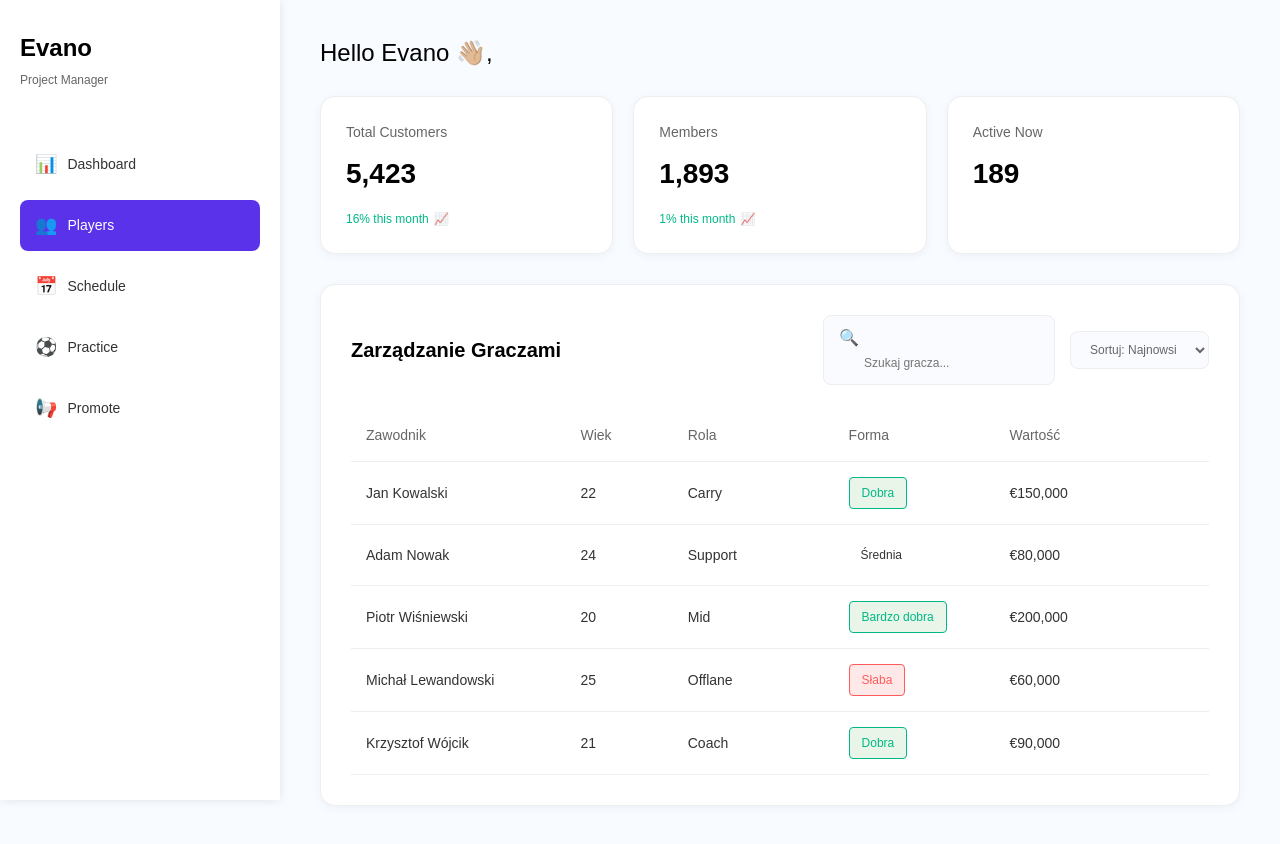
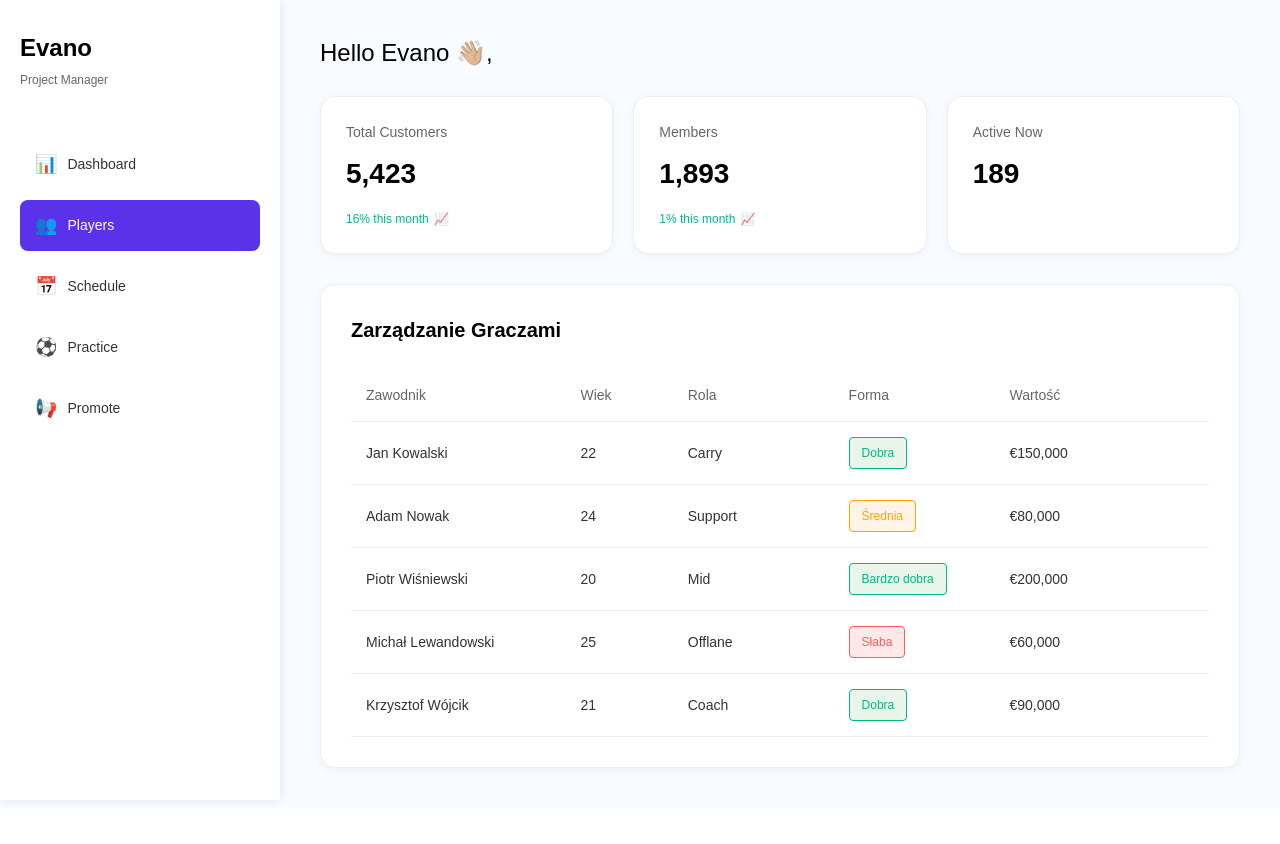
Before and after one commit to lilcodeine/esport-manager, a React (Vite) app: page / in a window 1280 px wide. After the commit the page ends 808 px from the top, so only its background shows below. Built offline with nearby package versions, Linux system fonts and the light colour scheme.

Commit message:
Remove search bar and add yellow color for average form

```diff
--- a/src/App.css
+++ b/src/App.css
@@ -242,6 +242,12 @@ body {
   border: 1px solid #FF5B5B;
 }
 
+.status.average {
+  background: #fff4e6;
+  color: #FFA500;
+  border: 1px solid #FFA500;
+}
+
 /* Paginacja */
 .pagination {
   display: flex;
--- a/src/components/CustomerTable.jsx
+++ b/src/components/CustomerTable.jsx
@@ -39,21 +39,17 @@ const CustomerTable = () => {
     }
   ];
 
+  const getStatusClass = (form) => {
+    if (form.toLowerCase().includes('bardzo dobra') || form.toLowerCase().includes('dobra')) return 'active';
+    if (form.toLowerCase().includes('średnia')) return 'average';
+    if (form.toLowerCase().includes('słaba')) return 'inactive';
+    return '';
+  };
+
   return (
     <div className="table-container">
       <div className="table-header">
         <h2 className="table-title">Zarządzanie Graczami</h2>
-        <div className="table-controls">
-          <div className="search-box">
-            <span>🔍</span>
-            <input type="text" placeholder="Szukaj gracza..." />
-          </div>
-          <select className="sort-dropdown">
-            <option>Sortuj: Najnowsi</option>
-            <option>Sortuj: Wartość</option>
-            <option>Sortuj: Forma</option>
-          </select>
-        </div>
       </div>
 
       <table className="customer-table">
@@ -73,7 +69,7 @@ const CustomerTable = () => {
               <td>{player.age}</td>
               <td>{player.role}</td>
               <td>
-                <span className={`status ${player.form.toLowerCase().includes('dobra') ? 'active' : player.form.toLowerCase().includes('słaba') ? 'inactive' : ''}`}>
+                <span className={`status ${getStatusClass(player.form)}`}>
                   {player.form}
                 </span>
               </td>
```
